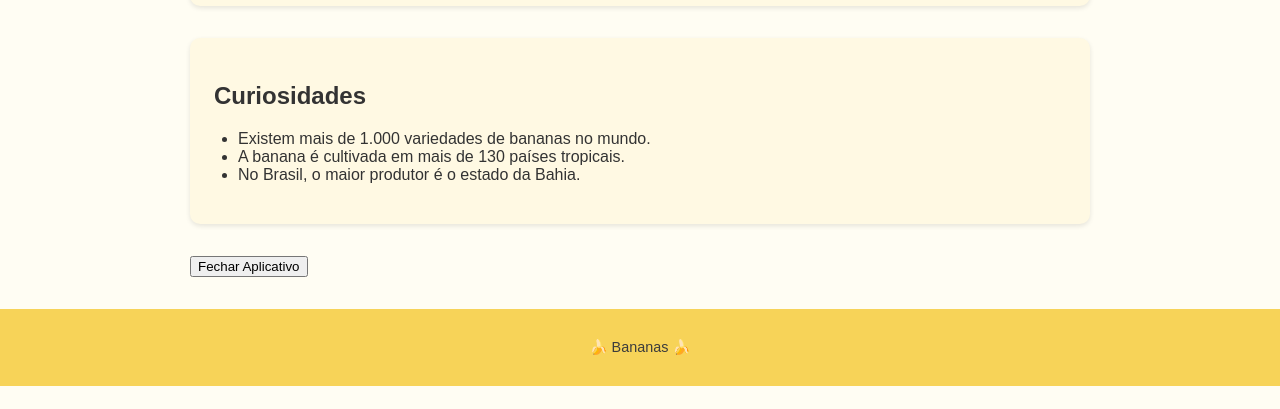
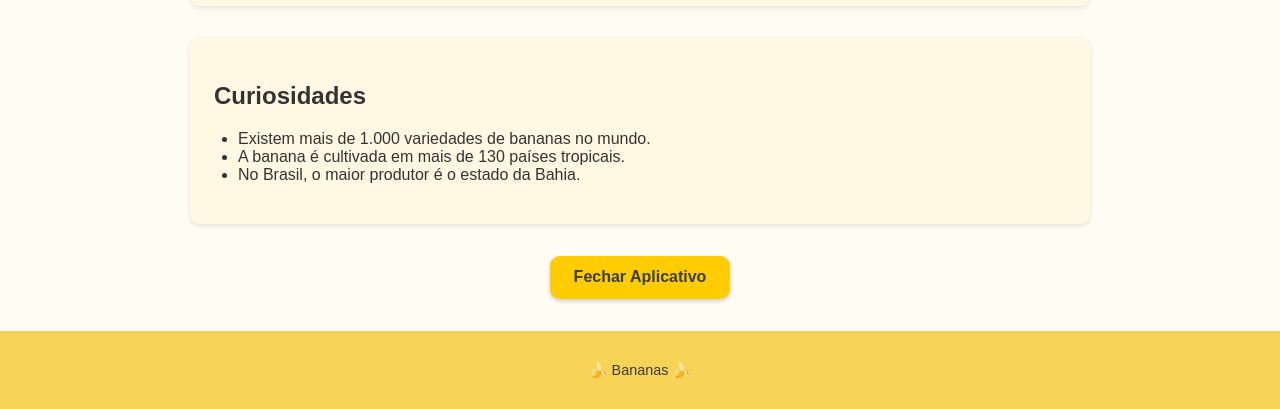
Before and after one commit to MarcusEvaristoRocha/Site, a plain HTML site: page index.html in a window 1280 px wide. Shown: the part 750-1159 px from the top of the page. Before the commit the page ends 1136 px from the top, so only its background shows below. Drawn offline with Linux system fonts and the light colour scheme.

Commit message:
Update main.css

```diff
--- a/main.css
+++ b/main.css
@@ -39,7 +39,6 @@ nav a:hover, nav a.ativo {
     background-color: #ffe873;
 }
 
-/* ======= CONTEÚDO ======= */
 main {
     max-width: 900px;
     margin: 2rem auto;
@@ -66,6 +65,28 @@ ul, ol {
     padding-left: 1.5rem;
 }
 
+.fechar-app-container {
+    text-align: center;
+    margin-top: 2rem;
+}
+
+#fecharApp {
+    background-color: #ffcc00;
+    color: #3c3c3c;
+    border: none;
+    padding: 0.8rem 1.5rem;
+    border-radius: 10px;
+    font-size: 1rem;
+    font-weight: bold;
+    cursor: pointer;
+    box-shadow: 0 2px 4px rgba(0,0,0,0.2);
+    transition: all 0.3s;
+}
+
+#fecharApp:hover {
+    background-color: #ffd84d;
+}
+
 footer {
     background-color: #f7d358;
     color: #3c3c3c;
@@ -82,4 +103,8 @@ footer {
     .imagem-destaque {
         max-height: 250px;
     }
+
+    #fecharApp {
+        width: 80%;
+    }
 }
```
